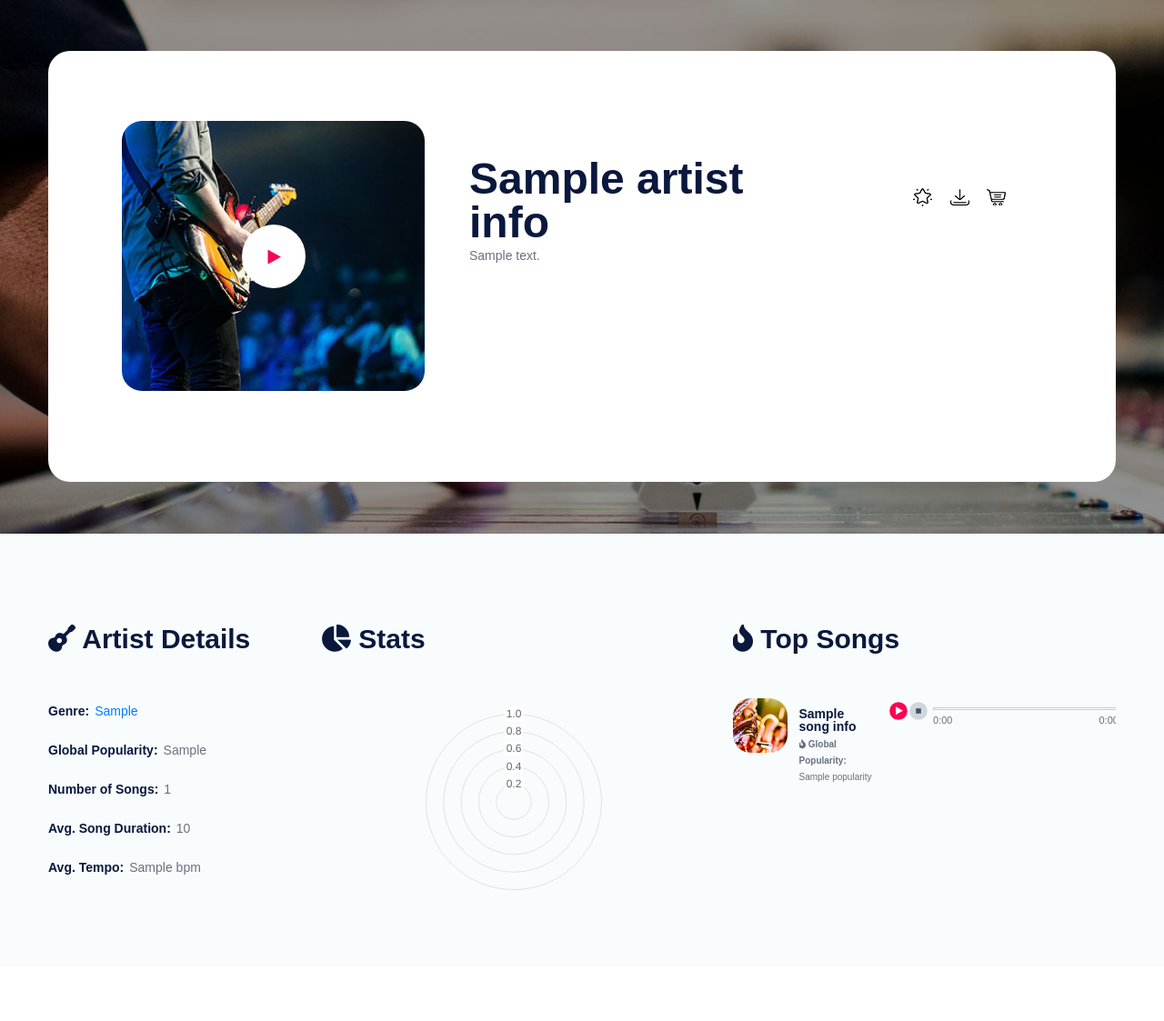
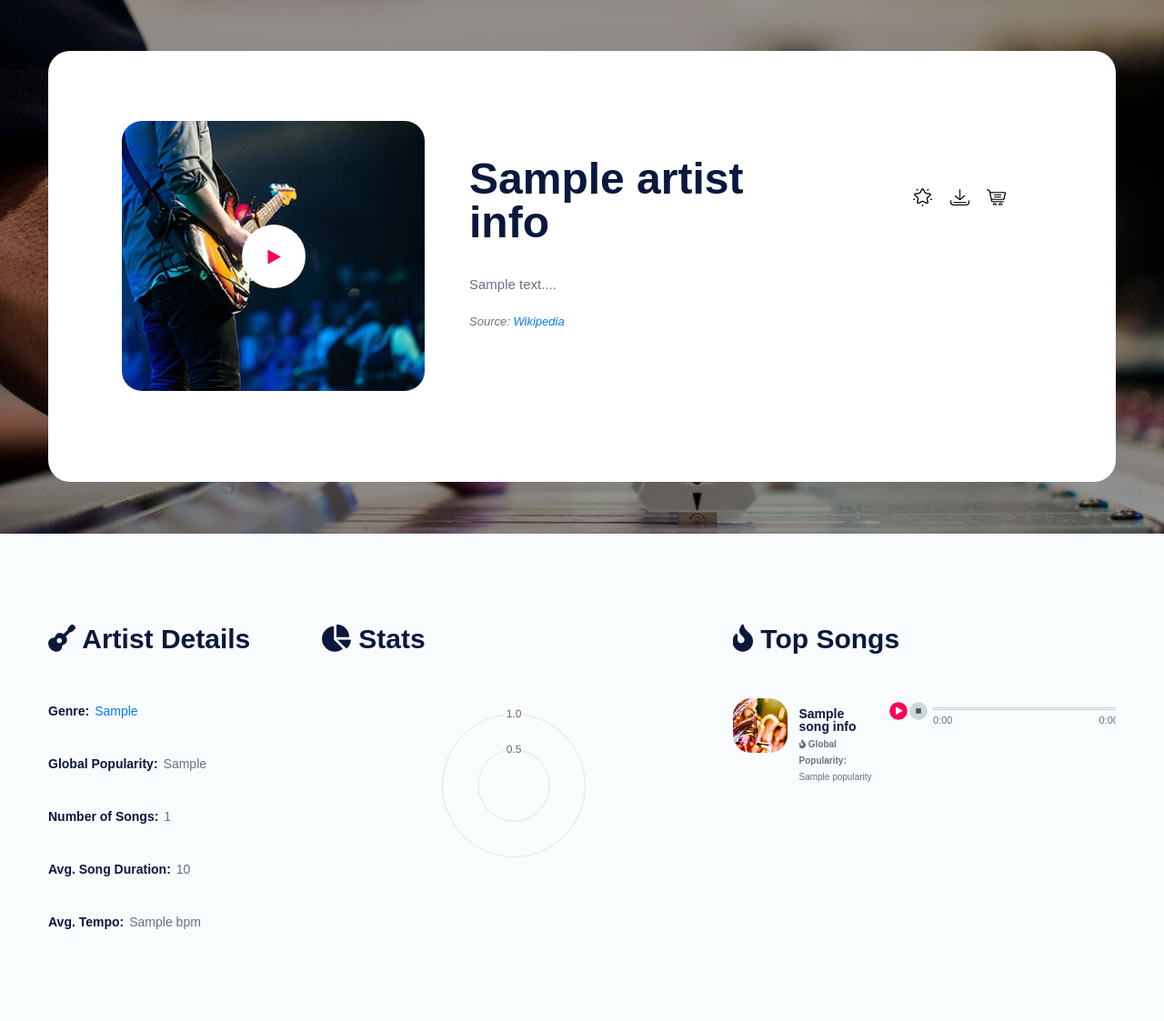
Before and after one commit to MarianaSequeira/WS_SpotifyStats, a Django app: template WS_SpotifyStats/templates/artistPage.html in a window 1280 px wide. Shown: the part 113-1236 px from the top of the page at 91% size. Before the commit the page ends 1092 px from the top, so only its background shows below. Run offline with Django 3.2, Linux system fonts and the light colour scheme; the template is opened without the code that fills it: most values are stand-ins (such as "Sample title", 1, 10 or a date in 2020); parts of the project's set-up code (start-up, migrations or seed data) failed here and were passed over; some libraries are stand-ins or nearby versions.

Commit message:
Adding wikipedia source to Artist Page

```diff
--- a/WS_SpotifyStats/templates/artistPage.html
+++ b/WS_SpotifyStats/templates/artistPage.html
@@ -16,7 +16,10 @@
                     <div class="col-lg-8">
                         <div class="wave-player-info">
                             <h2>{{ artist_info.name }}</h2>
-                            <p>{{ summary }}</p>
+                            <p style="text-align:justify; margin-top: 30px; font-size: 15px"> {{ summary }}...</p>
+                            {% if wikipedia_url != "" %}
+                                <p style="font-size: 13px"><i>Source: <a href="{{ wikipedia_url }}">Wikipedia</a></i></p>
+                            {% endif %}
                         </div>
                     </div>
                     <div class="col-lg-4">
@@ -39,31 +42,29 @@
                         <h3><i class="fas fa-guitar"></i> Artist Details</h3>
                         <ul>
                             {% if artist_genre_info.keys|length > 0 %}
-                                <li>
+                                <li style="margin-top: 30px">
                                     <strong>Genre:</strong>
                                     <span>
-                                {% for k, v in artist_genre_info.items %}
-                                    <a href="{% url 'genre' k|cut:'http://SpotifyStats.com/genre/' %}">{{ v|capfirst }}</a>
-                                    {% if forloop.counter != artist_genre_info|length %}, {% endif %}
-                                {% endfor %}
-                            </span>
+                                        {% for k, v in artist_genre_info.items %}
+                                            <a href="{% url 'genre' k|cut:'http://SpotifyStats.com/genre/' %}">{{ v|capfirst }}</a>
+                                            {% if forloop.counter != artist_genre_info|length %}, {% endif %}
+                                        {% endfor %}
+                                    </span>
                                 </li>
                             {% endif %}
                             {% if artist_info.popularity %}
-                                <li>
-                                    <strong>Global
-                                        Popularity:</strong><span> {{ artist_info.popularity|slice:":6" }}</span>
+                                <li style="margin-top: 30px">
+                                    <strong>Global Popularity:</strong><span> {{ artist_info.popularity|slice:":6" }}</span>
                                 </li>
                             {% endif %}
                             {% if artist_info.count %}
-                                <li><strong>Number of Songs: </strong><span>{{ artist_info.count }}</span></li>
+                                <li style="margin-top: 30px"><strong>Number of Songs: </strong><span>{{ artist_info.count }}</span></li>
                             {% endif %}
                             {% if duration %}
-                                <li><strong>Avg. Song Duration: </strong><span>{{ duration }} </span></li>
+                                <li style="margin-top: 30px"><strong>Avg. Song Duration: </strong><span>{{ duration }} </span></li>
                             {% endif %}
                             {% if artist_info.tempo %}
-                                <li><strong>Avg. Tempo: </strong><span>{{ artist_info.tempo|slice:":6" }} bpm</span>
-                                </li>
+                                <li style="margin-top: 30px"><strong>Avg. Tempo: </strong><span>{{ artist_info.tempo|slice:":6" }} bpm</span></li>
                             {% endif %}
                         </ul>
                     </div>
@@ -74,7 +75,7 @@
                             <div class="song-details-box">
                                 <h3><i class="fas fa-chart-pie"></i> Stats</h3>
                                 <div class="artist-details">
-                                    <canvas id="pie-chart"></canvas>
+                                    <canvas id="pie-chart" height="125"></canvas>
                                 </div>
                             </div>
                         </div>
@@ -84,7 +85,7 @@
                                 <!-- song -->
                                 <div id="player" style="display: none;"></div>
                                 {% for song, songInfo in most_popular_songs_info.items %}
-                                    <div class="song-item">
+                                    <div class="song-item" style="margin-top: 40px">
                                         <div class="row">
                                             <div class="col-xl-5 col-lg-12 col-md-5">
                                                 <div class="song-info-box">
--- a/WS_SpotifyStats/views.py
+++ b/WS_SpotifyStats/views.py
@@ -104,9 +104,12 @@ def artist_page(request, id):
     labels.append('Valence')
     data.append("{:.2f}".format(float(artist_info.get('valence'))))
     summary = "No artist information available"
+    wikipedia_url = ""
 
     try:
-        summary = wikipedia.summary(artist_info['name'], chars=400)
+        page = wikipedia.page(artist_info['name'])
+        summary = page.summary[:400]
+        wikipedia_url = page.url
     except Exception as e:
         pass
 
@@ -122,6 +125,7 @@ def artist_page(request, id):
         'most_popular_songs_info': most_popular_songs_info,
         'labels': labels,
         'summary': summary,
+        'wikipedia_url': wikipedia_url,
         'data': data,
         'duration': str(min) + ' min and ' + str(seg) + ' sec'
     }
```
